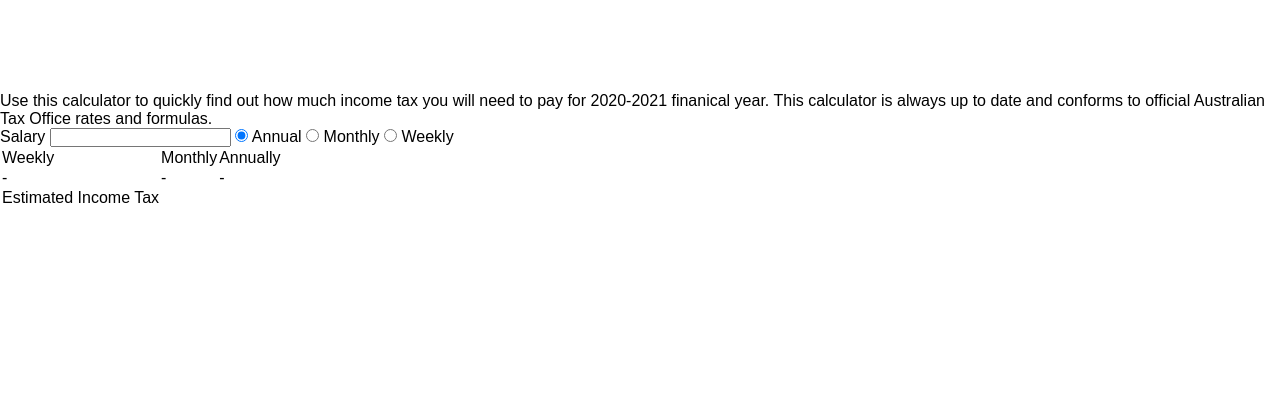
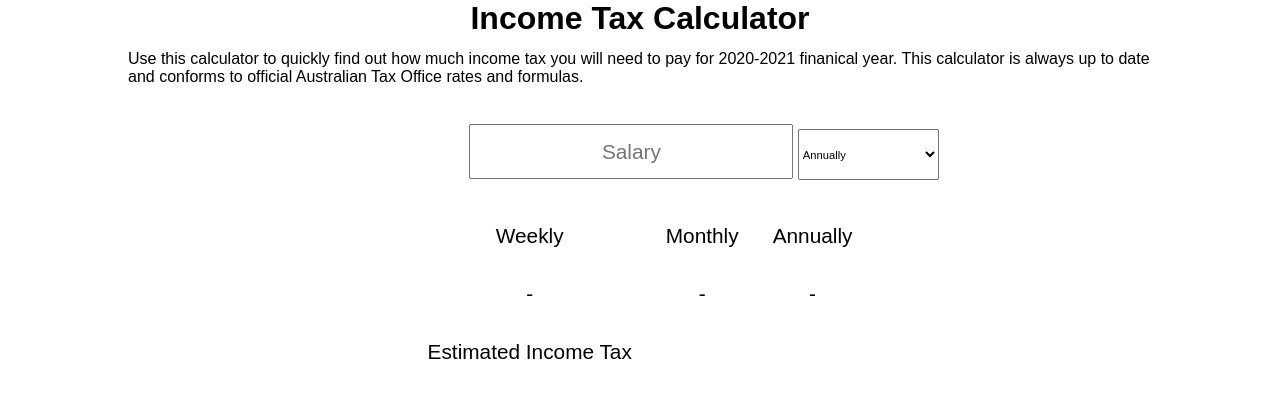
Before and after one commit to ihlpo/tax-calculator, a plain HTML site: page index.html in a window 1280 px wide. Drawn offline with Linux system fonts and the light colour scheme.

Commit message:
Added CSS

```diff
--- a/index.html
+++ b/index.html
@@ -9,6 +9,7 @@
 </head>
 
 <body>
+	<div class="wrapper">
 		<header>
 			<h1> Income Tax Calculator</h1>
 			<p>
@@ -17,42 +18,33 @@
 			</p>
 		</header>
 
-	<div>
+		<div class="input-area">
 			<form action="">
-			<label for="pay">Salary</label>
-			<input type="number" id="payinput" name="pay">
-			<input type="radio" id="annually" checked="checked" name="payfreq">
-			<label for="annually">Annual</label>
-			<input type="radio" id="monthly" name="payfreq">
-			<label for="monthly">Monthly</label>
-			<input type="radio" id="weekly" name="payfreq">
-			<label for="weekly">Weekly</label>
+				<input type="number" id="payinput" name="pay" placeholder="Salary">
 
-
-			<!-- <select name="payfreq" id="payfreq">
+				<select name="payfreq" id="payfreq">
 					<option value="annually">Annually</option>
 					<option value="monthly">Monthly</option>
-				<option value="weekly">Weekly</option> -->
+					<option value="weekly">Weekly</option>
 				</select>
+
 			</form>
 		</div>
 
-	<div>
+		<div class="calculations">
 			<table>
-			<thead>
-				<tr>
+				<tbody>
+					<tr class="row1">
 						<td>Weekly</td>
 						<td>Monthly</td>
 						<td>Annually</td>
 					</tr>
-			</thead>
-			<tbody>
-				<tr>
+					<tr class="row2">
 						<td id="weekly-pay"> - </td>
 						<td id="monthly-pay"> - </td>
 						<td id="annually-pay"> - </td>
 					</tr>
-				<tr>
+					<tr class="row3">
 						<td>Estimated Income Tax</td>
 						<td></td>
 						<td id="taxoutput"></td>
@@ -60,7 +52,7 @@
 				</tbody>
 			</table>
 		</div>
-
+	</div>
 	<script src="script.js"></script>
 </body>
 </html>
--- a/style.css
+++ b/style.css
@@ -18,29 +18,43 @@ input[type="number"] {
     -moz-appearance: textfield;
   }
 
-div.flexcon{
-  background-color: red;
-  display: grid;
-  /* width: 50vw; */
-  grid-template-columns: 100px 250px;
-  /* grid-gap: 40px; */
-  padding: 20px;
-  filter: drop-shadow(-10px 10px 2px);
+header, div.input-area, div.calculations{
+  display: flex;
+  flex-direction: column;
+  justify-content: center;
+  align-items: center;
 }
 
-div.item{
-  background-color: royalblue;
-  text-align: center;
-  font-size: 44px;
-  border: 2px solid;
-  /* margin: 10px; */
+header>p{
+  margin: 1vw 10vw;
 }
 
-h1{
-  transition: color 2s, font, font-size 2s;
+form{
+  margin-top: 2vw;
+}
+form>input{
+  width: 25vw;
+  height: 4vw;
+  font-size: 1.3em;
+  text-align: center;
+  margin-left: 10vw;
 }
 
-h1:hover{
-  color: white;
-  font-size: 5em;
+form>select{
+  width: 11vw;
+  height: 4vw;
+  font-size: 0.7em;
+  align-self: flex-end;
 }
+
+table{
+  display: flex;
+  flex-direction: column;
+  margin-top: 2vw;
+  font-size: 1.3em;
+}
+
+.row1>td, .row2>td, .row3>td{
+  padding: 1rem;
+  text-align: center;
+}
```
Lines whose indentation alone changed are shown as unchanged.
